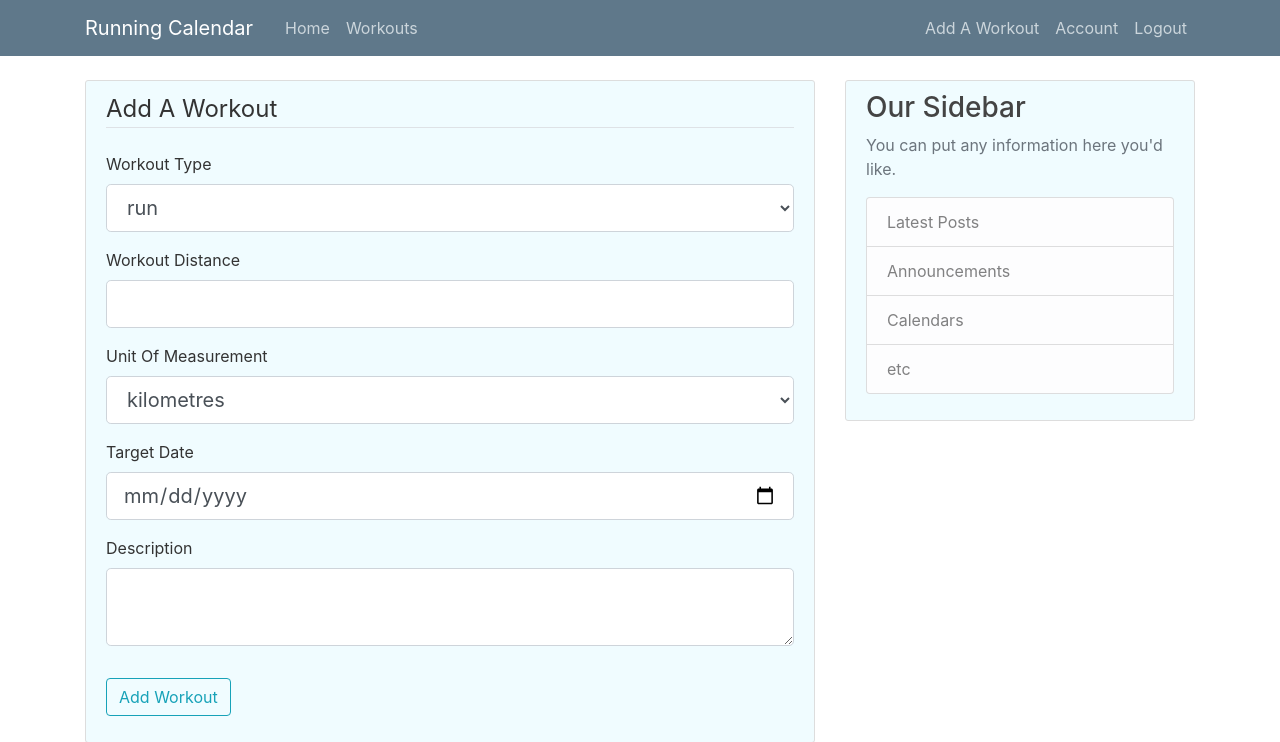
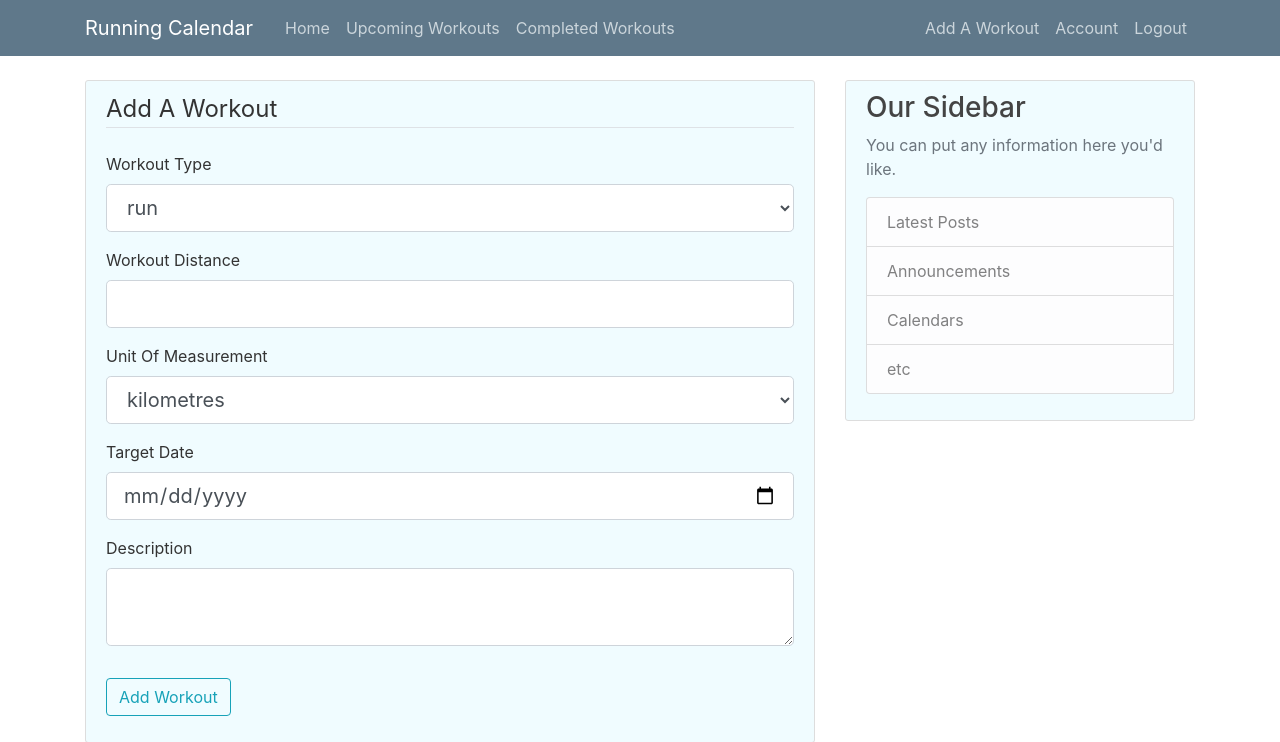
Before and after one commit to Code-Institute-Submissions/flask-training-calendar, a Flask app: page /workout/new in a window 1280 px wide. Shown: the top 742 px of the page. Run offline with Flask 2, Linux system fonts and the light colour scheme; the visitor is signed in with stand-in values (Sample User, id 1); some libraries are stand-ins or nearby versions.

Commit message:
Added different routes for completed workouts and upcoming workouts

```diff
--- a/flasktrainingcalendar/forms.py
+++ b/flasktrainingcalendar/forms.py
@@ -56,3 +56,6 @@ class NewWorkoutForm(FlaskForm):
     target_date=DateField('Target Date', format='%Y-%m-%d', validators=[DataRequired(), DateRange(min=(date.today()))])
     description=TextAreaField('Description')
     submit=SubmitField('Add Workout')
+
+class CompletedWorkoutForm(FlaskForm):
+    submit=SubmitField('Completed')
--- a/flasktrainingcalendar/models.py
+++ b/flasktrainingcalendar/models.py
@@ -25,6 +25,7 @@ class Workout(db.Model):
     distance_unit = db.Column(db.String(100), nullable=False)
     target_date = db.Column(db.Date, nullable=False)
     description = db.Column(db.Text)
+    completed = db.Column(db.Boolean, default=False, nullable=False)
     user_id = db.Column(db.Integer, db.ForeignKey('user.id'), nullable=False)
 
     def __repr__(self):
--- a/flasktrainingcalendar/routes.py
+++ b/flasktrainingcalendar/routes.py
@@ -5,7 +5,7 @@ import boto3
 from flask import Flask, render_template, url_for, flash, redirect, request, abort
 from flasktrainingcalendar import app, db, bcrypt
 from flasktrainingcalendar.models import User, Workout
-from flasktrainingcalendar.forms import RegistrationForm, LoginForm, UpdateAccountForm, NewWorkoutForm
+from flasktrainingcalendar.forms import RegistrationForm, LoginForm, UpdateAccountForm, NewWorkoutForm, CompletedWorkoutForm
 from flask_login import login_user, current_user, logout_user, login_required
 from datetime import date
 
@@ -20,8 +20,13 @@ def home():
 
 @app.route('/workouts')
 def get_workouts():
-    workouts = Workout.query.filter_by(user_id = current_user.id).order_by(Workout.target_date)
+    workouts = Workout.query.filter_by(user_id = current_user.id, completed=False).order_by(Workout.target_date)
     return render_template("workouts.html", workouts=workouts, title="workouts")
+
+@app.route('/workouts/completed')
+def get_completed_workouts():
+    workouts = Workout.query.filter_by(user_id = current_user.id, completed=True).order_by(Workout.target_date)
+    return render_template("workouts.html", workouts=workouts, title=" completed workouts")
 
 @app.route('/register', methods=['POST', "GET"])
 def register():
@@ -109,12 +114,17 @@ def new_workout():
     return render_template('new_workout.html', title='New Workout', form=form, legend='Add A Workout')
 
 
-@app.route("/workout/<int:workout_id>")
+@app.route("/workout/<int:workout_id>", methods=["POST", "GET"])
 def workout(workout_id):
     workout=Workout.query.get_or_404(workout_id)
     if workout.user_id != current_user.id:
         return redirect(url_for('get_workouts'))
-    return render_template("workout.html", title=workout.workout_type, workout=workout)
+    completed_form = CompletedWorkoutForm()
+    if completed_form.validate_on_submit():
+        workout.completed = True
+        db.session.commit()
+        return redirect(url_for('get_workouts'))
+    return render_template("workout.html", title=workout.workout_type, workout=workout, completed_form=completed_form)
 
 @app.route("/workout/<int:workout_id>/update", methods=["GET", "POST"])
 @login_required
@@ -125,6 +135,8 @@ def update_workout(workout_id):
     form = NewWorkoutForm()
     if form.validate_on_submit():
         workout.workout_type = form.workout_type.data
+        workout.workout_distance = form.workout_distance.data
+        workout.distance_unit = form.distance_unit.data
         workout.description = form.description.data
         workout.target_date = form.target_date.data
         db.session.commit()
@@ -132,6 +144,8 @@ def update_workout(workout_id):
         return redirect(url_for('workout', workout_id=workout.id))
     elif request.method == "GET":
         form.workout_type.data = workout.workout_type
+        form.workout_distance.data = workout.workout_distance
+        form.distance_unit.data = workout.distance_unit
         form.description.data = workout.description
         form.target_date.data = workout.target_date
     return render_template('new_workout.html', title='Update Post', form=form, legend='Update Workout')
--- a/flasktrainingcalendar/templates/home.html
+++ b/flasktrainingcalendar/templates/home.html
@@ -1,7 +1,7 @@
 {% extends "layout.html" %}
 {% block content %}
     {% if current_user.is_authenticated %}
-        {% if workout.target_date == date %}
+        {% if workout.target_date == date and workout.completed == False %}
         <h1>Todays workout:</h1>
         <article class="media content-section">
             <div class="media-body">
--- a/flasktrainingcalendar/templates/layout.html
+++ b/flasktrainingcalendar/templates/layout.html
@@ -26,7 +26,8 @@
                 <div class="collapse navbar-collapse" id="navbarToggle">
                     <div class="navbar-nav mr-auto">
                         <a class="nav-item nav-link" href="{{url_for('home')}}">Home</a>
-                        <a class="nav-item nav-link" href="{{url_for('get_workouts')}}">Workouts</a>
+                        <a class="nav-item nav-link" href="{{url_for('get_workouts')}}">Upcoming Workouts</a>
+                        <a class="nav-item nav-link" href="{{url_for('get_completed_workouts')}}">Completed Workouts</a>
                     </div>
                     <!-- Navbar Right Side -->
                     <div class="navbar-nav">
```
Also changed, not shown: flasktrainingcalendar/templates/workout.html (+8 -0 lines).
